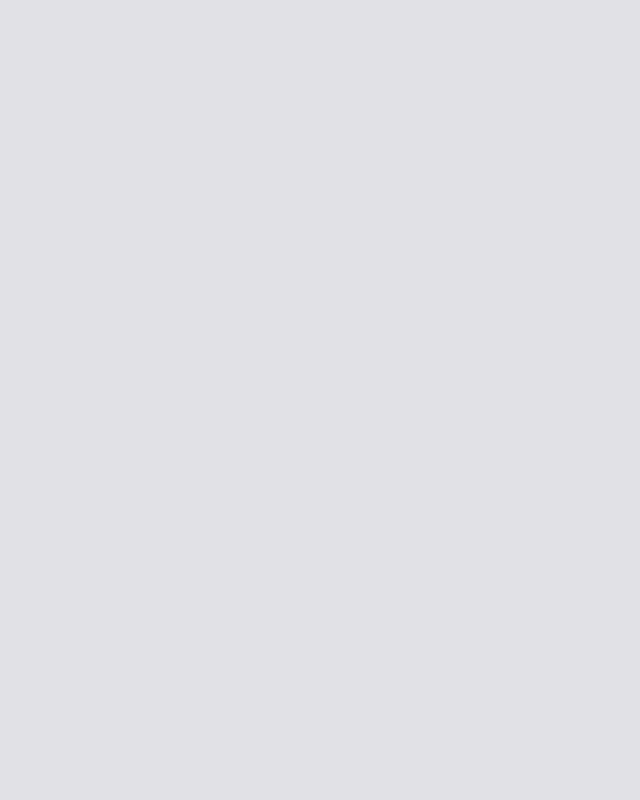
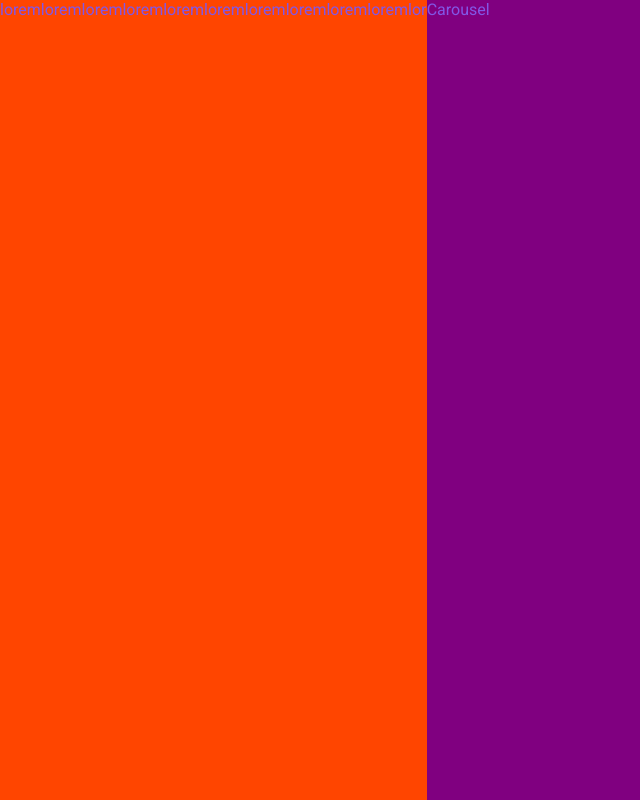
Before and after one commit to ThalesAvila/nextjs-incremental-adoption, a Next.js app: page /login in a window 1280 px wide. Shown: the whole page, without its empty margins (0-640 px from the left). Built offline with nearby package versions, Linux system fonts and the light colour scheme.

Commit message:
feat: login page structute

```diff
--- a/src/pages/login/index.tsx
+++ b/src/pages/login/index.tsx
@@ -1,13 +1,17 @@
 import React from 'react'
 import Head from 'next/head'
+import * as S from './styles'
 
 const Login: React.FC = () => {
   return (
     <>
       <Head>Login</Head>
-      <main>
-        <section></section>
-      </main>
+      <S.Main>
+        <S.LeftSection>
+          loremloremloremloremloremloremloremloremloremloremloremloremloremloremloremloremloremloremloremloremlorem
+        </S.LeftSection>
+        <S.RightSection>Carousel</S.RightSection>
+      </S.Main>
     </>
   )
 }
--- /dev/null
+++ b/src/pages/login/styles.ts
@@ -0,0 +1,37 @@
+import styled from 'styled-components'
+
+export const LeftSection = styled.section`
+  height: auto;
+  background-color: orangered;
+  @media (min-width: 100px) {
+    -webkit-flex: 0 0 100%;
+    flex: 0 0 100%;
+    max-width: 100%;
+    overflow: hidden;
+  }
+  @media (min-width: 992px) {
+    -webkit-flex: 0 0 33.33333%;
+    flex: 0 0 33.33333%;
+    max-width: 33.33333%;
+  }
+`
+
+export const RightSection = styled.section`
+  height: auto;
+  background-color: purple;
+  @media (min-width: 100px) {
+    display: none;
+  }
+  @media (min-width: 992px) {
+    display: block;
+    -webkit-flex: 0 0 66.66667%;
+    flex: 0 0 66.66667%;
+    max-width: 66.66667%;
+  }
+`
+
+export const Main = styled.main`
+  display: flex;
+  flex-wrap: wrap;
+  height: 100vh;
+`
```
